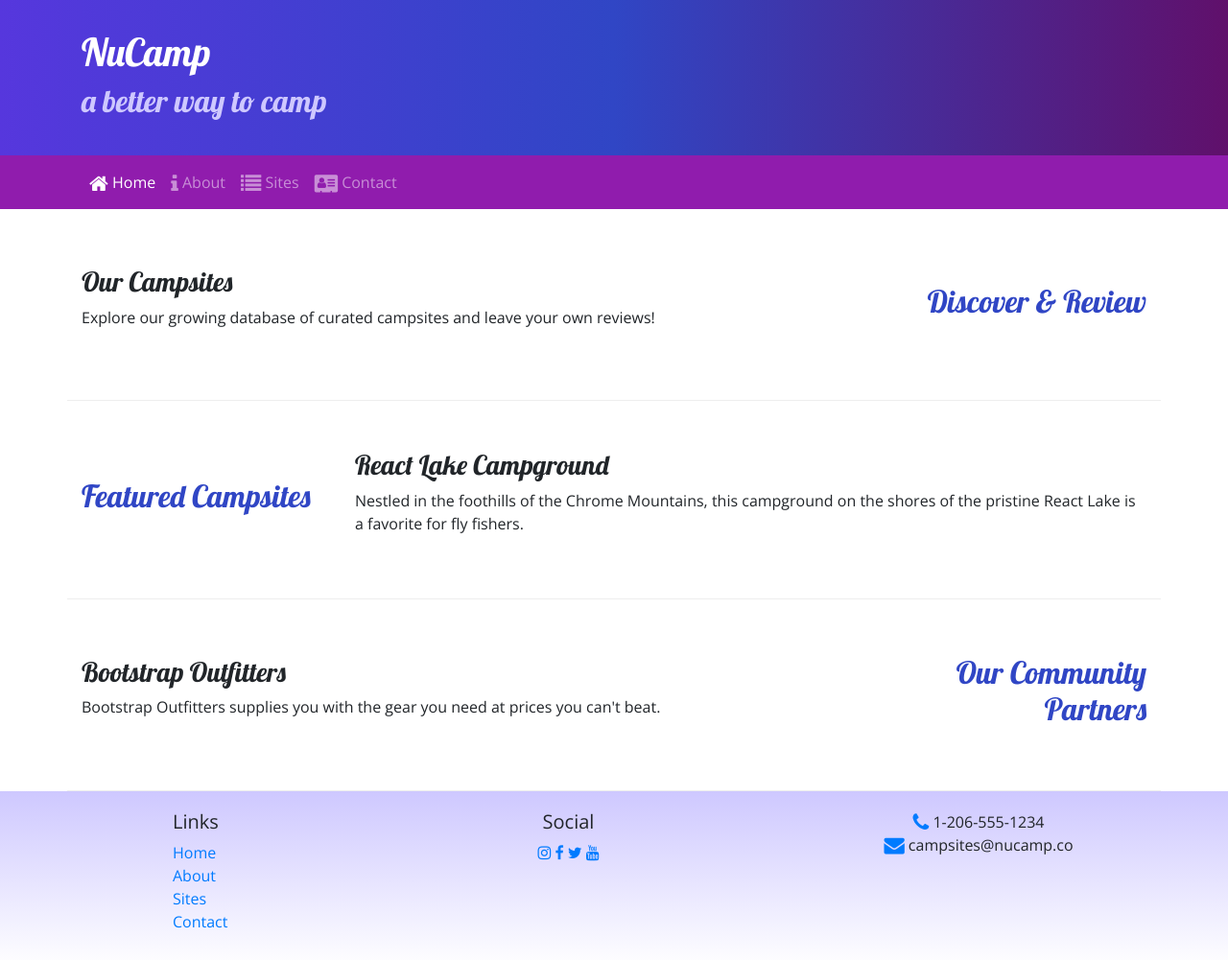
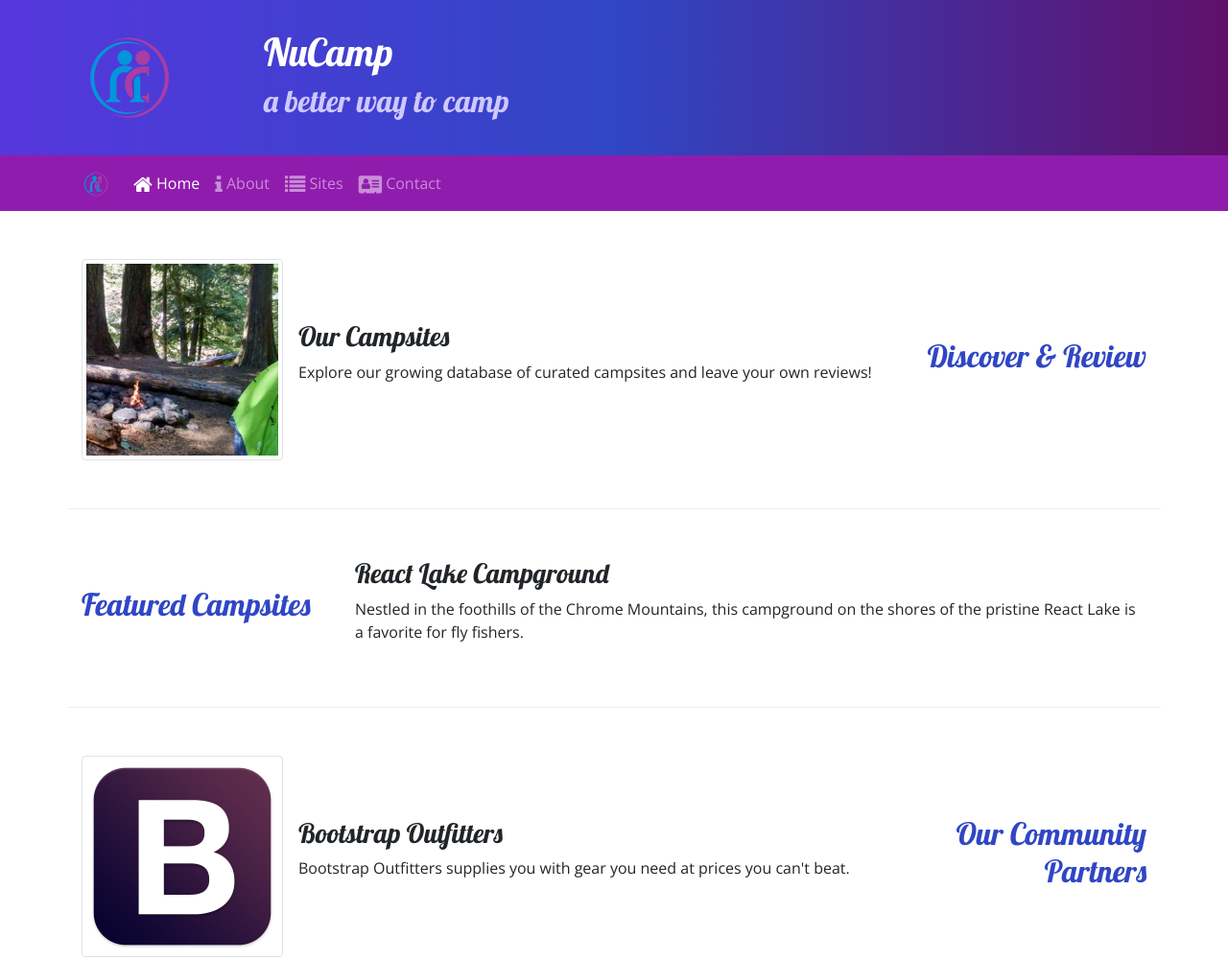
Before and after one commit to Yakutmuder9/nucampsite, a website: page index.html in a window 1280 px wide. Shown: the top 1001 px of the page at 96% size. Drawn offline with nearby package versions, Linux system fonts and the light colour scheme.

Commit message:
Images and Media"

```diff
--- a/index.html
+++ b/index.html
@@ -26,6 +26,9 @@
     <header class="jumbotron jumbotron-fluid">
       <div class="container">
         <div class="row">
+            <div class="col-4 col-sm-3 col-md-2 align-self-center">
+                <img src="img/logo.png" class="img-fluid" />
+             </div>
           <div class="col">
             <h1>NuCamp</h1>
             <h2>a better way to camp</h2>
@@ -35,6 +38,7 @@
     </header>
     <nav class="navbar navbar-expand-sm navbar-dark sticky-top">
       <div class="container">
+        <a class="navbar-brand" href="#"><img src="img/logo.png" height="30" width="30" /></a>
         <button
           class="navbar-toggler ml-auto"
           type="button"
@@ -59,11 +63,13 @@
           <h2 class="text-sm-right">Discover & Review</h2>
         </div>
         <div class="col">
-          <h3>Our Campsites</h3>
-          <p class="d-none d-sm-block">
-            Explore our growing database of curated campsites and leave your own
-            reviews!
-          </p>
+            <div class="media">
+                <img class="d-flex mr-3 img-thumbnail" src="img/breadcrumb-trail-thumb.jpg" alt="Breadcrumb Trail" />
+                <div class="media-body align-self-center">
+                    <h3>Our Campsites</h3>
+                    <p class="d-none d-sm-block">Explore our growing database of curated campsites and leave your own reviews!</p>
+                </div>
+            </div>
         </div>
       </div>
 
@@ -85,11 +91,13 @@
           <h2 class="text-sm-right">Our Community Partners</h2>
         </div>
         <div class="col">
-          <h3>Bootstrap Outfitters</h3>
-          <p class="d-none d-sm-block">
-            Bootstrap Outfitters supplies you with the gear you need at prices
-            you can't beat.
-          </p>
+            <div class="media">
+                <img class="d-flex mr-3 img-thumbnail" src="img/bootstrap-thumb.png" alt="Bootstrap Outfitters" />
+                <div class="media-body align-self-center">
+                    <h3>Bootstrap Outfitters</h3>
+                    <p class="d-none d-sm-block">Bootstrap Outfitters supplies you with gear you need at prices you can't beat.</p>
+                </div>
+            </div>
         </div>
       </div>
     </div>
```
Also changed, not shown: aboutus.html (+4 -0 lines), contactus.html (+4 -0 lines), img/bootstrap-thumb.png (added), img/breadcrumb-trail-thumb.jpg (added), img/breadcrumb-trail.jpg (added), img/chrome-river-thumb.jpg (added), img/chrome-river.jpg (added), img/logo.png (added), img/react-lake-thumb.jpg (added), img/react-lake.jpg (added).
